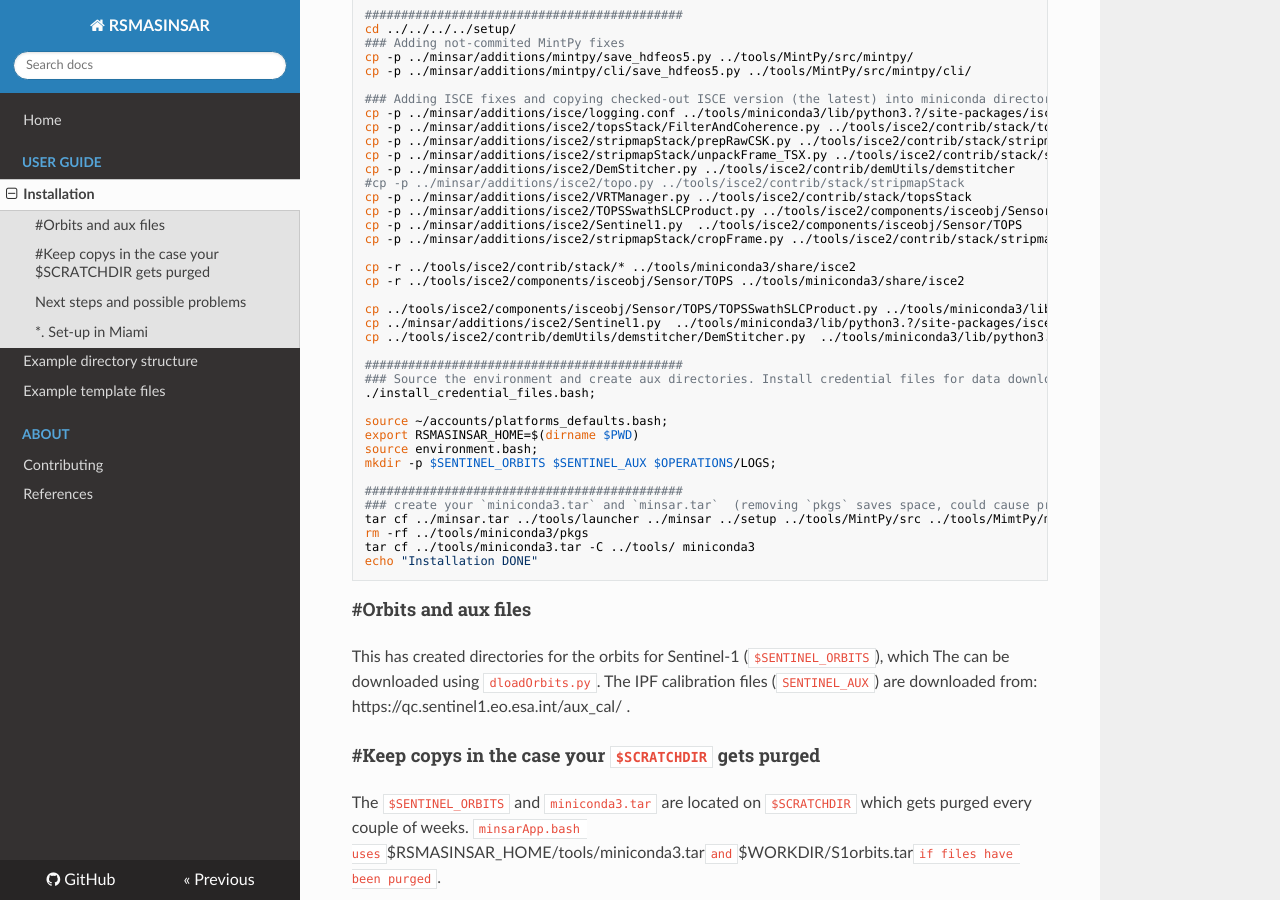
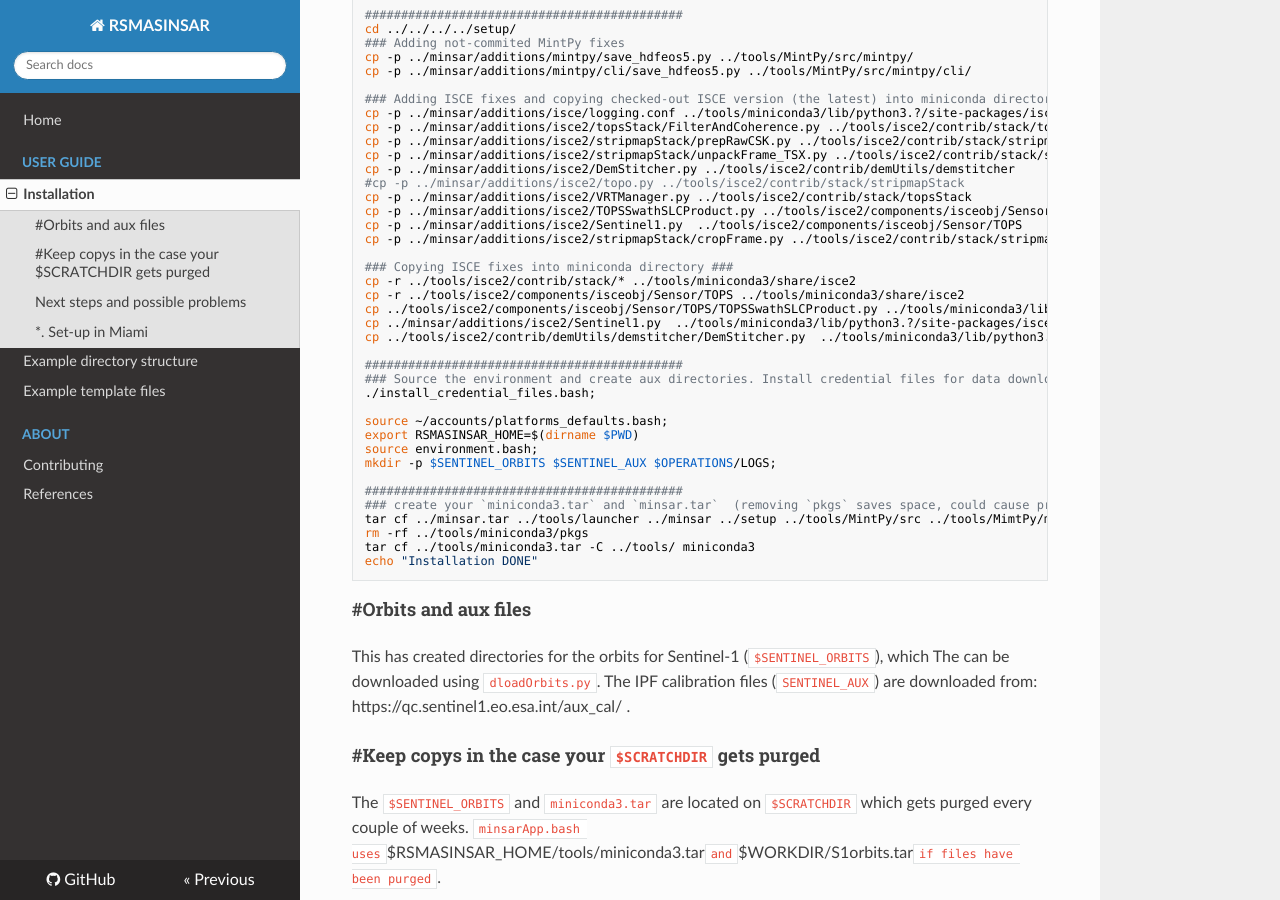
Before and after one commit to geodesymiami/rsmas_insar, an MkDocs documentation site: the page built from docs/installation.md, in a window 1280 px wide and 900 px high, scrolled down 1280 px. Built offline with MkDocs 1.6.1, drawn with Linux system fonts in a browser that asks for light colours; nearby versions of some CDN libraries.

Commit message:
Update installation.md

```diff
--- a/docs/installation.md
+++ b/docs/installation.md
@@ -90,9 +90,9 @@ cp -p ../minsar/additions/isce2/TOPSSwathSLCProduct.py ../tools/isce2/components
 cp -p ../minsar/additions/isce2/Sentinel1.py  ../tools/isce2/components/isceobj/Sensor/TOPS                   # 2/23 np.int issue
 cp -p ../minsar/additions/isce2/stripmapStack/cropFrame.py ../tools/isce2/contrib/stack/stripmapStack         # 1/23 np.int issue
 
+### Copying ISCE fixes into miniconda directory ###
 cp -r ../tools/isce2/contrib/stack/* ../tools/miniconda3/share/isce2
 cp -r ../tools/isce2/components/isceobj/Sensor/TOPS ../tools/miniconda3/share/isce2
-
 cp ../tools/isce2/components/isceobj/Sensor/TOPS/TOPSSwathSLCProduct.py ../tools/miniconda3/lib/python3.?/site-packages/isce/components/isceobj/Sensor/TOPS
 cp ../minsar/additions/isce2/Sentinel1.py  ../tools/miniconda3/lib/python3.?/site-packages/isce/components/isceobj/Sensor/TOPS/    # 4/23 np.int issue, not clear why need to copy
 cp ../tools/isce2/contrib/demUtils/demstitcher/DemStitcher.py  ../tools/miniconda3/lib/python3.?/site-packages/isce/components/contrib/demUtils
```
